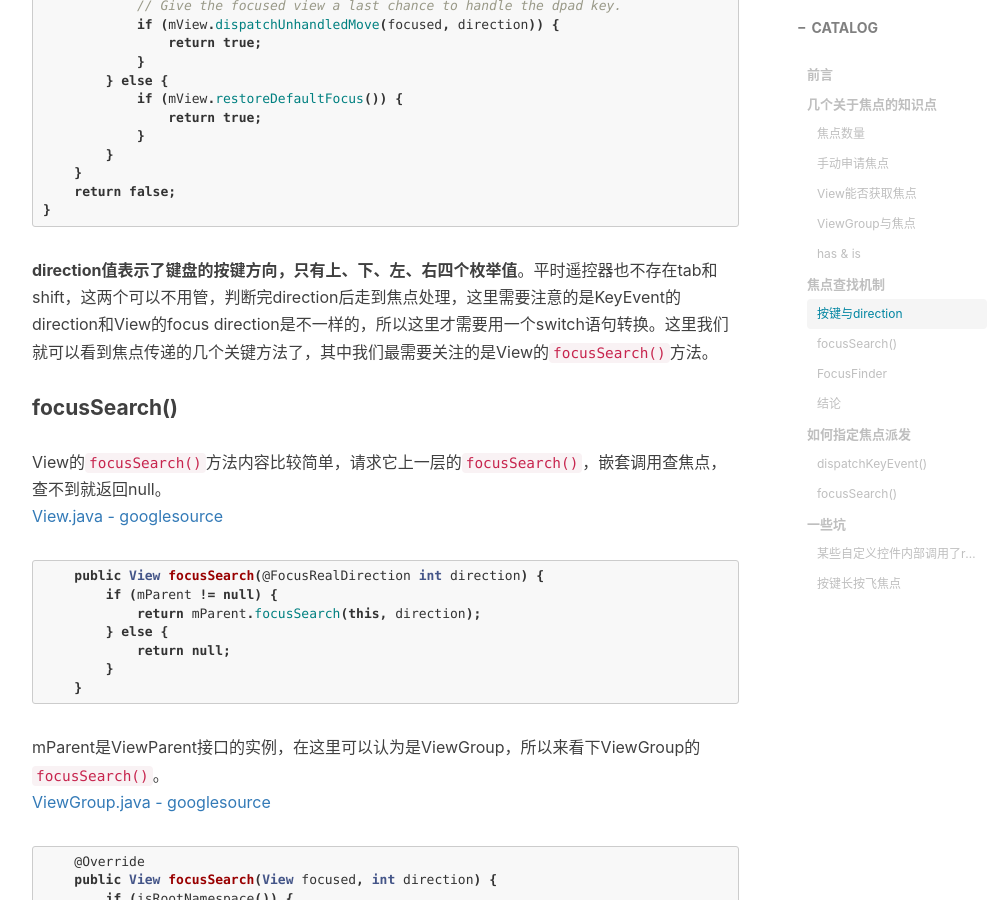
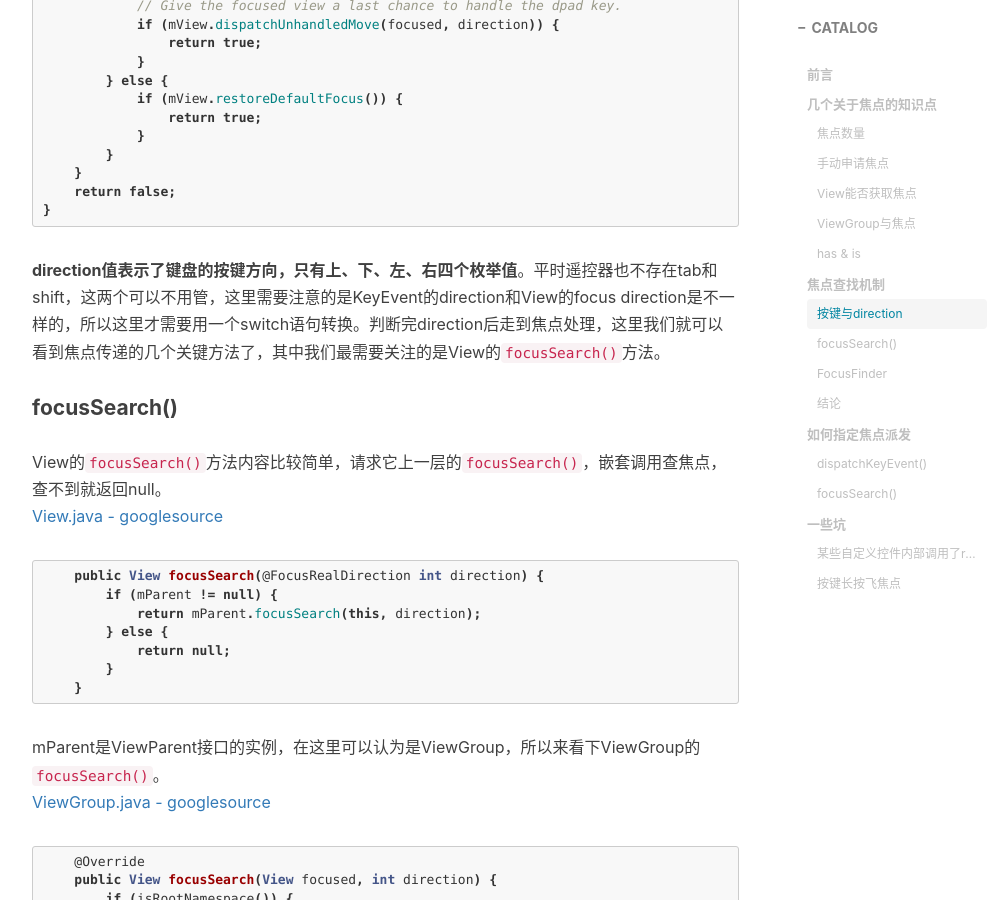
Before and after one commit to lx8421bcd/lx8421bcd.github.io, a Jekyll site: the page built from _posts/2018-12-10-TV端开发之焦点处理.md, in a window 1280 px wide and 900 px high, scrolled down 4303 px. Shown: the whole window, without its empty margins (233-1228 px from the left). Built offline with Jekyll 4.4.1, drawn with Linux system fonts in a browser that asks for light colours; nearby versions of some CDN libraries; comment, search, counter and statistics services are not loaded.

Commit message:
update format

````diff
--- a/_posts/2018-12-10-TV端开发之焦点处理.md
+++ b/_posts/2018-12-10-TV端开发之焦点处理.md
@@ -165,7 +165,7 @@ private boolean performFocusNavigation(KeyEvent event) {
     return false;
 }
 ```
-__direction值表示了键盘的按键方向，只有上、下、左、右四个枚举值__。平时遥控器也不存在tab和shift，这两个可以不用管，判断完direction后走到焦点处理，这里需要注意的是KeyEvent的direction和View的focus direction是不一样的，所以这里才需要用一个switch语句转换。这里我们就可以看到焦点传递的几个关键方法了，其中我们最需要关注的是View的```focusSearch()```方法。
+__direction值表示了键盘的按键方向，只有上、下、左、右四个枚举值__。平时遥控器也不存在tab和shift，这两个可以不用管，这里需要注意的是KeyEvent的direction和View的focus direction是不一样的，所以这里才需要用一个switch语句转换。判断完direction后走到焦点处理，这里我们就可以看到焦点传递的几个关键方法了，其中我们最需要关注的是View的```focusSearch()```方法。
 
 #### focusSearch()
 View的```focusSearch()```方法内容比较简单，请求它上一层的```focusSearch()```，嵌套调用查焦点，查不到就返回null。
````
